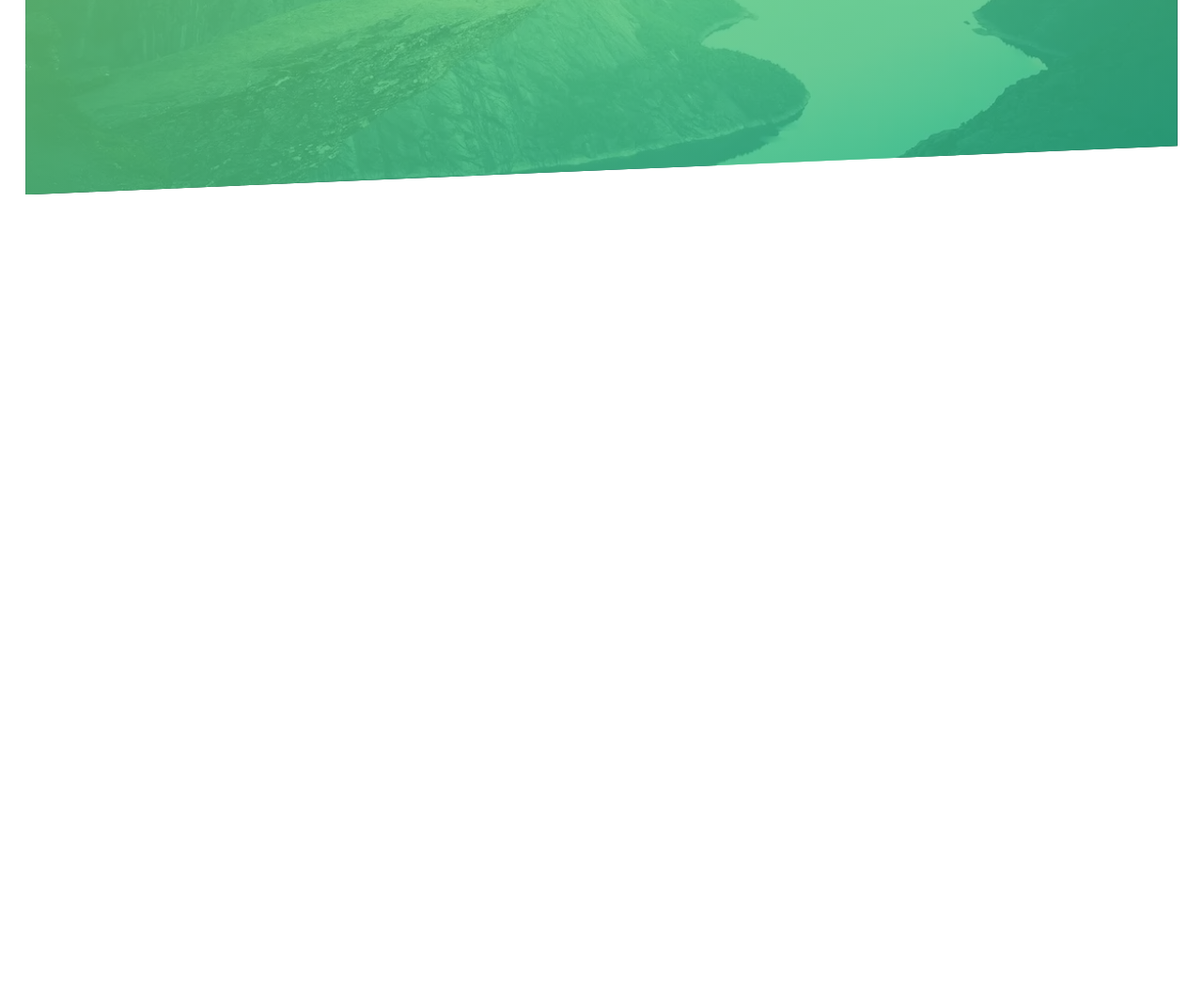
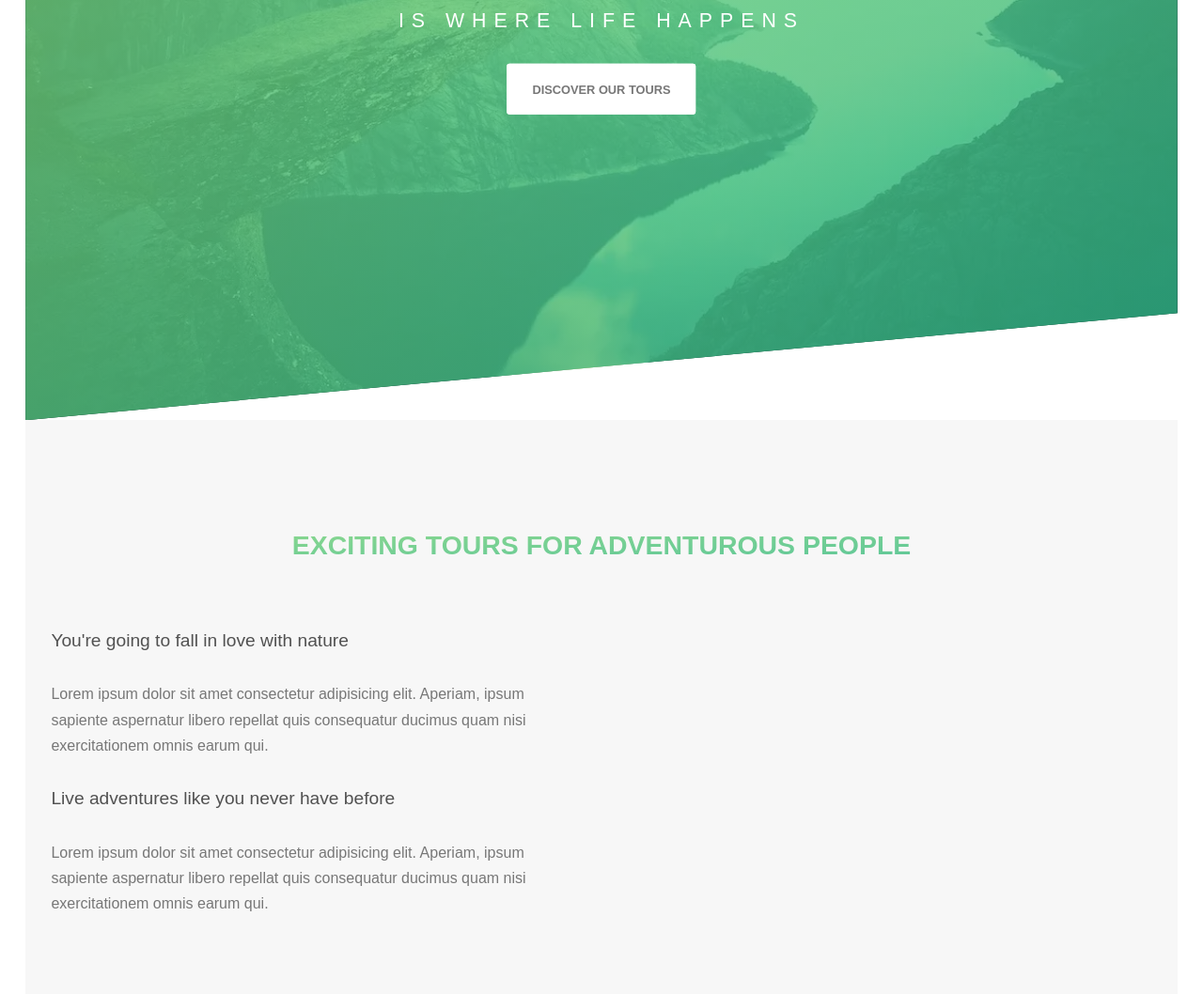
Before and after one commit to Daniel-io/course-project-natours, a website: page docs/index.html in a window 1280 px wide. Shown: the part 340-1398 px from the top of the page at 94% size. Before the commit the page ends 800 px from the top, so only its background shows below. Drawn offline with nearby package versions, Linux system fonts and the light colour scheme; some packages are replaced by stand-ins of ours.

Commit message:
begin about section

```diff
--- a/docs/index.html
+++ b/docs/index.html
@@ -33,19 +33,60 @@
 
 
 
-
+  <!-- PAGE HEAD  -->
   <div class="c-page-head c-page-head--masthead">
     <div class="o-wrapper">
       <img class="c-logo" src="img/logo-white.webp" alt="Natours white logo">
 
-      <div class="c-page-head__content">
-        <h1 class="c-heading-masthead u-text-center" data-ui-component="masthead-heading">
+      <div class="c-page-head__content u-text-center">
+        <h1 class="c-heading-masthead u-mb" data-ui-component="masthead-heading">
           <span class="c-heading-masthead__sup">Outdoors</span>
           <span class="c-heading-masthead__sub">Is where life happens</span>
         </h1>
+        <a class="c-btn c-btn--light c-btn--expand c-page-head__btn u-text-uppercase"><small>Discover our tours</small></a>
       </div>
     </div>
   </div>
+
+
+
+
+  <!-- SECTION: ABOUT -->
+  <section class="o-band o-band--xl u-bg-tint" data-ui-component="about-section">
+    <div class="o-wrapper">
+
+      <h2 class="c-heading-section u-text-center u-text-uppercase">Exciting tours for adventurous people</h2>
+
+      <div class="o-band o-band--lg">
+        <div class="o-layout o-layout--lg">
+          <div class="o-layout__item u-1/2@sm">
+
+            <div class="u-mb--lg">
+              <h3 class="c-heading-tertiary u-mb">You're going to fall in love with nature</h3>
+              <p class="u-mb">Lorem ipsum dolor sit amet consectetur adipisicing elit. Aperiam, ipsum sapiente aspernatur libero repellat quis consequatur
+              ducimus quam nisi exercitationem omnis earum qui.</p>
+              <h3 class="c-heading-tertiary u-mb">Live adventures like you never have before</h3>
+              <p>Lorem ipsum dolor sit amet consectetur adipisicing elit. Aperiam, ipsum sapiente aspernatur libero repellat quis consequatur
+              ducimus quam nisi exercitationem omnis earum qui.</p>
+            </div>
+
+          </div>
+          <div class="o-layout__item u-1/2@sm">
+
+            <div class="u-mb--lg">
+
+            </div>
+
+          </div>
+        </div>
+      </div>
+
+    </div>
+  </section>
+
+
+
+
 
 
 
--- a/src/scss/components/_components.buttons.scss
+++ b/src/scss/components/_components.buttons.scss
@@ -61,6 +61,7 @@ $button-ghost-border-width:      rem(2px); //Must be in rem units for calc() fun
   font: inherit;                                                    /* 3 */
   text-align: center;                                               /* 4 */
   text-decoration: none;                                            /* 4 */
+  font-weight: bold;
 
   /* Visual */
   background-color: transparent;
@@ -192,6 +193,27 @@ $button-ghost-border-width:      rem(2px); //Must be in rem units for calc() fun
   &:hover,
   &:focus {
     background-color: $color-error-shadow;
+  }
+}
+
+
+
+
+
+.c-btn--light {
+  background-color: $white;
+
+  &,
+  &:hover,
+  &:active,
+  &:focus {
+    text-decoration: none;
+    color: $text-color;
+  }
+
+  &:hover,
+  &:focus {
+    background-color: $white;
   }
 }
 
@@ -425,3 +447,56 @@ $button-ghost-border-width:      rem(2px); //Must be in rem units for calc() fun
   display: block;
   width: 100%;
 }
+
+
+
+
+
+
+
+
+
+
+/* UI variant
+   ========================================================================== */
+
+
+
+
+
+
+
+
+
+
+.c-btn--expand {
+  position: relative;
+
+  &::after {
+    /* Positioning */
+    position: absolute;
+    top: 0;
+    left: 0;
+
+    /* Box-model */
+    display: inline-block;
+    width: 100%;
+    height: 100%;
+
+    /* Visual */
+    content: "";
+    background-color: inherit;
+    border-radius: inherit;
+    z-index: -1;
+
+    /* Misc */
+    opacity: 1;
+    transition: $global-transition;
+  }
+
+  &:hover::after {
+    transform: scale(2);
+    opacity: 0;
+  }
+
+}
--- a/src/scss/components/_components.heading-masthead.scss
+++ b/src/scss/components/_components.heading-masthead.scss
@@ -24,10 +24,20 @@
    display: block;
    font-size: 2.5rem;
    letter-spacing: 6px;
+
+   @include mq(sm) {
+      font-size: $font-size-h1;
+      letter-spacing: 10px;
+   }
 }
 
 .c-heading-masthead__sub {
    display: block;
    font-size: 1rem;
    letter-spacing: 2px;
+
+   @include mq(sm) {
+      font-size: $font-size-h4;
+      letter-spacing: 8px;
+   }
 }
--- /dev/null
+++ b/src/scss/components/_components.heading-section.scss
@@ -0,0 +1,23 @@
+/* ==========================================================================
+   #HEADING SECTION
+   ========================================================================== */
+
+
+
+
+
+
+
+
+
+
+.c-heading-section {
+  font-size: $font-size-h4;
+  background-image: linear-gradient(to bottom right, rgba($color-primary-light, .8), rgba($color-primary-dark, .8));
+  background-clip: text;
+  color: transparent;
+
+  @include mq(sm){
+    font-size: $font-size-h3;
+  }
+}
--- /dev/null
+++ b/src/scss/components/_components.heading-tertiary.scss
@@ -0,0 +1,18 @@
+/* ==========================================================================
+   #HEADING TERTIARY
+   ========================================================================== */
+
+
+
+
+
+
+
+
+
+
+.c-heading-tertiary {
+  font-size: $font-size-h5;
+  font-weight: 400;
+  color: darken($text-color, $amount: 15%);
+}
--- a/src/scss/components/_components.page-head.scss
+++ b/src/scss/components/_components.page-head.scss
@@ -21,6 +21,7 @@
 .c-page-head__content {
    @include absolute-center;
    width: 100%;
+   margin-top: -5%;
 }
 
 
@@ -53,6 +54,10 @@
    clip-path: polygon(0 0, 100% 0, 100% 90%, 0 100%);
 
 
+   @include mq(sm) {
+      height: 95vh;
+      clip-path: polygon(0 0, 100% 0, 100% 85%, 0 100%);
+   }
 
    @media(-webkit-min-device-pixel-ratio: 2.0), (min-resolution: 120dpi) {
       background-image: linear-gradient(to bottom right, rgba($color-primary-light, .8), rgba($color-primary-dark, .8)),
--- a/src/scss/main.scss
+++ b/src/scss/main.scss
@@ -58,6 +58,8 @@
 * Avatar...............Avatar image.
 * Buttons..............Button styles.
 * Heading-masthead.....Masthead heading.
+* Heading-section......Page heading section.
+* Heading-tertiary.....Tertiary heading.
 * List-group...........List-group UI.
 * Logo.................Site logo.
 * Modal................Modal structure.
@@ -133,6 +135,8 @@
 @import "components/components.avatar";
 @import "components/components.buttons";
 @import "components/components.heading-masthead";
+@import "components/components.heading-section";
+@import "components/components.heading-tertiary";
 @import "components/components.list-group";
 @import "components/components.logo";
 @import "components/components.modal";
--- a/src/scss/utilities/_utilities.background.scss
+++ b/src/scss/utilities/_utilities.background.scss
@@ -30,3 +30,7 @@
 .u-bg-error {
   background-color: $color-error !important;
 }
+
+.u-bg-tint {
+  background-color: $gray-100;
+}
```
Also changed, not shown: docs/css/main.css, src/scss/objects/_objects.band.scss (line endings or trailing spaces).
